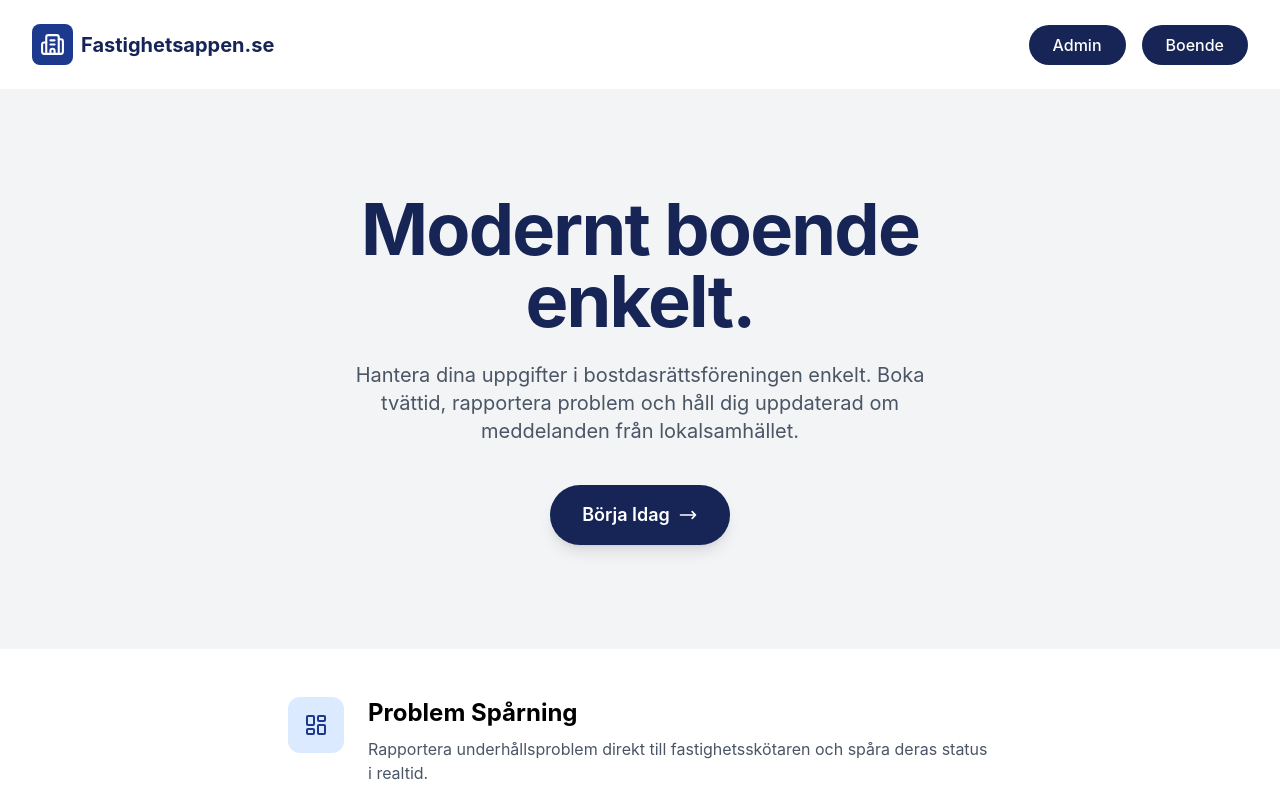
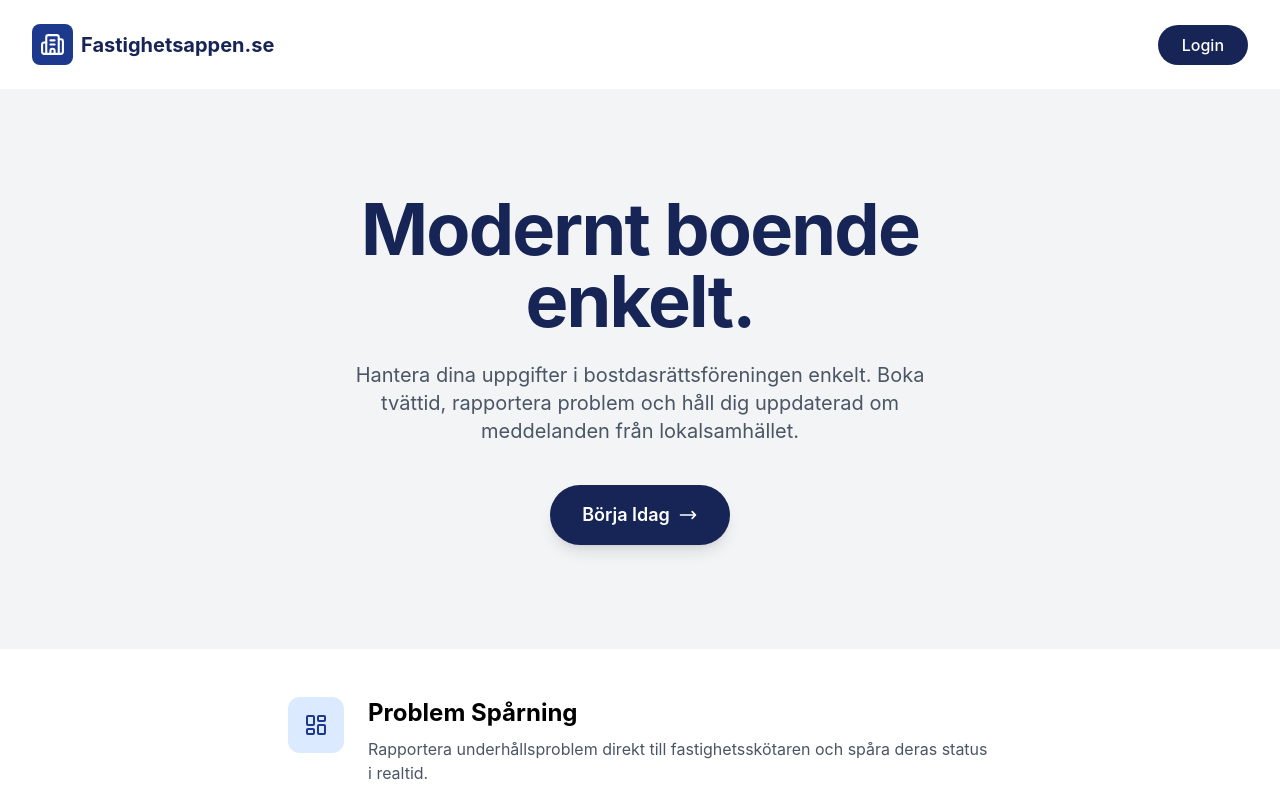
Before and after one commit to Leoslek/Fasitghet, a React (Vite) app in the folder my-react-app/: page / in a window 1280 px wide. Shown: the top 800 px of the page. Built offline with nearby package versions, Linux system fonts and the light colour scheme.

Commit message:
tog bort admin login

```diff
--- a/my-react-app/src/LandingPage.jsx
+++ b/my-react-app/src/LandingPage.jsx
@@ -17,11 +17,8 @@ const LandingPage = () => {
 
         {/* De två knapparna */}
         <div className="flex flex-col sm:flex-row gap-4 justify-center">
-          <Link to="/login/landlord" className="bg-blue-950 text-white px-6 py-2 rounded-full font-medium hover:bg-blue-900 hover:cursor-pointer transition">
-            Admin
-          </Link>
           <Link to="/login/resident" className="bg-blue-950 text-white px-6 py-2 rounded-full font-medium hover:bg-blue-900 hover:cursor-pointer transition">
-            Boende
+            Login
           </Link>
         </div>
       </nav>
```
